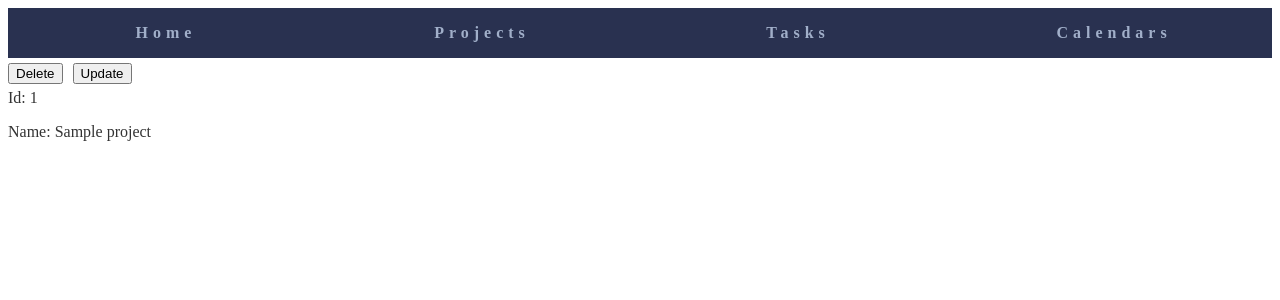
After one commit to chittleskuny/ganttodo, a Django app: page /project/1 in a window 1280 px wide. The commit adds this page. Shown: the top 300 px of the page. Run offline with Django 4.2, Linux system fonts and the light colour scheme; tables that the repository leaves empty hold one stand-in row (values such as "Sample post").

Commit message:
Add class project.

```diff
--- a/main/models.py
+++ b/main/models.py
@@ -11,8 +11,20 @@ PRIORITY_CHOICE_TUPLE = ((0, '☆☆☆'), (1, '★☆☆'), (2, '★★☆'), (
 PRIORITY_CHOICE_LIST = ['☆☆☆', '★☆☆', '★★☆', '★★★']
 
 
+class Project(models.Model):
+    id = models.AutoField(primary_key=True)
+    name = models.CharField(max_length=255, default=None, blank=False, null=False)
+
+    def get_absolute_url(self):
+        return reverse('main:project_detail', kwargs={'pk':self.pk})
+
+    def __str__(self):
+        return self.name
+
+
 class Task(models.Model):
     id = models.AutoField(primary_key=True)
+    project = models.ForeignKey(Project, default=None, blank=True, null=True, on_delete=models.CASCADE)
     title = models.CharField(max_length=255, default=None, blank=False, null=False)
     description = models.TextField(max_length=65535, default=None, blank=False, null=True)
     reference = models.CharField(max_length=255, default=None, blank=True, null=True)
--- a/main/templates/main/base.html
+++ b/main/templates/main/base.html
@@ -7,7 +7,14 @@
     <link rel="stylesheet" type="text/css" href="{% static 'style.css' %}">
 </head>
 <body>
-    {% block header %}{% endblock %}
+    {% block header %}
+        <div>
+            <div class="navi_item"><a href="{% url 'main:index' %}"><p class="navi_item_text">Home</p></a></div>
+            <div class="navi_item"><a href="{% url 'main:project_list' %}"><p class="navi_item_text">Projects</p></a></div>
+            <div class="navi_item"><a href="{% url 'main:task_list' %}"><p class="navi_item_text">Tasks</p></a></div>
+            <div class="navi_item"><a href="{% url 'main:calendar_list' %}"><p class="navi_item_text">Calendars</p></a></div>
+        </div>
+    {% endblock %}
     {% block body %}{% endblock %}
     {% block footer %}{% endblock %}
     {% block scripts %}{% endblock %}
--- /dev/null
+++ b/main/templates/main/project_detail.html
@@ -0,0 +1,15 @@
+{% extends "main/base.html" %}
+{% block body %}
+    <div id="toolbar">
+        <div class="toolbar_item">
+            <a href="{{ project.pk }}/delete"><button>Delete</button></a>
+        </div>
+        <div class="toolbar_item">
+            <a href="{{ project.pk }}/update"><button>Update</button></a>
+        </div>
+    </div>
+    <div class="detail">
+        <p>Id: {{ project.id }}</p>
+        <p>Name: {{ project.name }}</p>
+    </div>
+{% endblock %}
--- a/main/templates/main/task_detail.html
+++ b/main/templates/main/task_detail.html
@@ -10,6 +10,7 @@
     </div>
     <div class="detail">
         <p>Id: {{ task.id }}</p>
+        <p>Project: {{ task.project }}</p>
         <p>Title: {{ task.title }}</p>
         <p>Description: {{ task.description }}</p>
         <p>Reference: {{ task.reference }}</p>
--- a/main/urls.py
+++ b/main/urls.py
@@ -6,6 +6,12 @@ from . import views
 app_name = 'main'
 urlpatterns = [
     path('', views.IndexView.as_view(), name='index'),
+
+    path('project/list', views.ProjectListView.as_view(), name='project_list'),
+    path('project/create', views.ProjectCreateView.as_view(), name='project_create'),
+    path('project/<int:pk>', views.ProjectDetailView.as_view(), name='project_detail'),
+    path('project/<int:pk>/update', views.ProjectUpdateView.as_view(), name='project_update'),
+    path('project/<int:pk>/delete', views.ProjectDeleteView.as_view(), name='project_delete'),
 
     path('task/list', views.TaskListView.as_view(), name='task_list'),
     path('task/create', views.TaskCreateView.as_view(), name='task_create'),
--- a/main/views.py
+++ b/main/views.py
@@ -16,29 +16,39 @@ day = 1000 * 60 * 60 * 24
 unit = day // 2 # TODO
 
 
-def get_series_object_item(name):
-    series_object_item = {
-        'name': name,
-        'data': [],
-    }
-    task_objects = Task.objects.all()
-    for task_object in task_objects:
-        task_object_for_series_object_data = {
-            'id': str(task_object.id),
-            'name': '#%s %s' % (task_object.id, task_object.title),
-            'owner': 'Party',
+def get_series_object():
+    series_object = []
+
+    project_objects = Project.objects.all()
+    for project_object in project_objects:
+        series_project_object = {
+            'name': project_object.name,
+            'data': [],
         }
 
-        task_object_for_series_object_data['start'] = today
+        task_objects = Task.objects.order_by('-priority')
 
-        if task_object.cost != 0:
-            task_object_for_series_object_data['end'] = today + unit * task_object.cost
+        curday = today
+        for task_object in task_objects:
+            series_project_task_object = {
+                'id': str(task_object.id),
+                'name': '#%s %s' % (task_object.id, task_object.title),
+            }
 
-        # if task_object.deadline:
-        #     task_object_for_series_object_data['end'] = 1000 * int(time.mktime(task_object.deadline.timetuple()))
+            series_project_task_object['start'] = curday
 
-        series_object_item['data'].append(task_object_for_series_object_data)
-    return series_object_item
+            if task_object.cost != 0:
+                curday = curday + unit * task_object.cost
+                series_project_task_object['end'] = curday
+
+            # if task_object.deadline:
+            #     series_project_task_object['end'] = 1000 * int(time.mktime(task_object.deadline.timetuple()))
+
+            series_project_object['data'].append(series_project_task_object)
+
+        series_object.append(series_project_object)
+
+    return series_object
 
 
 class IndexView(generic.base.TemplateView):
@@ -46,11 +56,40 @@ class IndexView(generic.base.TemplateView):
 
     def get_context_data(self, *args, **kwargs):
         context = {}
-        series_object = []
-        series_object.append(get_series_object_item('Project X'))
-        print(series_object)
+        series_object = get_series_object()
         context['series'] = json.dumps(series_object)
         return super().get_context_data(**context)
+
+
+class ProjectListView(generic.ListView):
+    model = Project
+    context_object_name = 'queryset_list'
+
+    def get_queryset(self):
+        return Project.objects.order_by('id')
+
+
+class ProjectDetailView(generic.DetailView):
+    model = Project
+    context_object_name = 'project'
+
+
+class ProjectCreateView(generic.CreateView):
+    model = Project
+    fields = ['name']
+    template_name = 'main/create.html'
+
+
+class ProjectUpdateView(generic.UpdateView):
+    model = Project
+    fields = ['name']
+    template_name = 'main/update.html'
+
+
+class ProjectDeleteView(generic.DeleteView):
+    model = Project
+    template_name = 'main/confirm_delete.html'
+    success_url = reverse_lazy('main:project_list')
 
 
 class TaskListView(generic.ListView):
@@ -68,13 +107,13 @@ class TaskDetailView(generic.DetailView):
 
 class TaskCreateView(generic.CreateView):
     model = Task
-    fields = ['title', 'description', 'reference', 'priority', 'cost', 'deadline']
+    fields = ['project', 'title', 'description', 'reference', 'priority', 'cost', 'deadline']
     template_name = 'main/create.html'
 
 
 class TaskUpdateView(generic.UpdateView):
     model = Task
-    fields = ['title', 'description', 'reference', 'priority', 'cost', 'deadline']
+    fields = ['project', 'title', 'description', 'reference', 'priority', 'cost', 'deadline']
     template_name = 'main/update.html'
 
 
--- a/static/style.css
+++ b/static/style.css
@@ -7,3 +7,65 @@ p {
     font-family: 'Microsoft YaHei';
     font-size: medium;
 }
+
+ul {
+    clear: both;
+}
+
+li {
+    list-style-type: none;
+}
+
+form {
+    clear: both;
+}
+
+.pagination {
+    clear: both;
+}
+
+.navi_item {
+    float: left;
+    width: 25%;
+    background-color: #293150;
+}
+
+.navi_item_text {
+    color: #A1AFC9;
+    font-size: medium;
+    font-family: 'Microsoft YaHei';
+    font-weight: bold;
+    letter-spacing: 5px;
+    text-align: center;
+}
+
+.toolbar_item {
+    float: left;
+    margin: 5px 10px 5px 0px;
+}
+
+.queryset_list {
+    clear: both;
+}
+
+.no_items {
+    clear: both;
+    font-size: medium;
+}
+
+.detail {
+    clear: both;
+}
+
+.submit {
+    margin-top: 5px;
+}
+
+#toolbar {
+    clear: both;
+    margin: 5px 0px 5px 0px;
+}
+
+#ganttchart {
+    clear: both;
+}
```
Also changed, not shown: main/admin.py (+10 -2 lines), main/templates/main/index.html (+4 -4 lines), main/templates/main/project_list.html (added, +36 -0 lines), main/migrations/0002_project_task_project.py (added).
